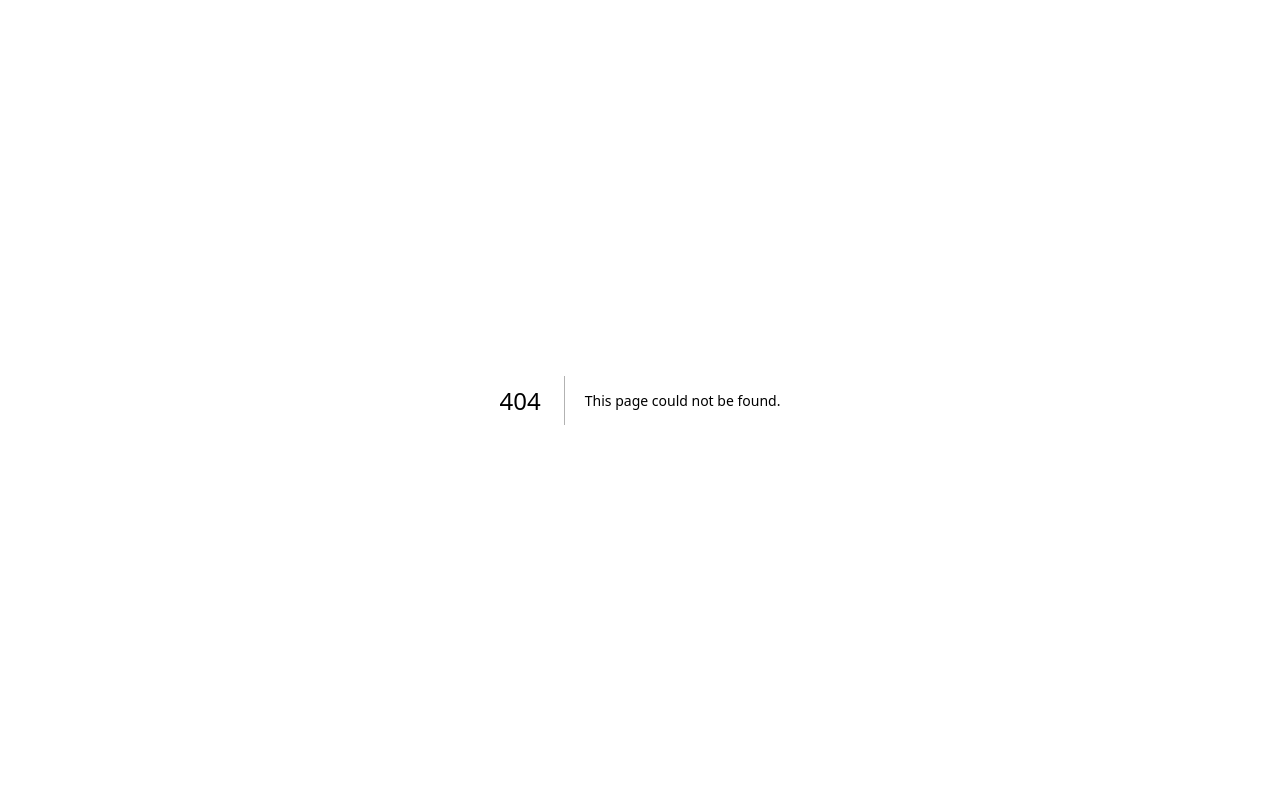
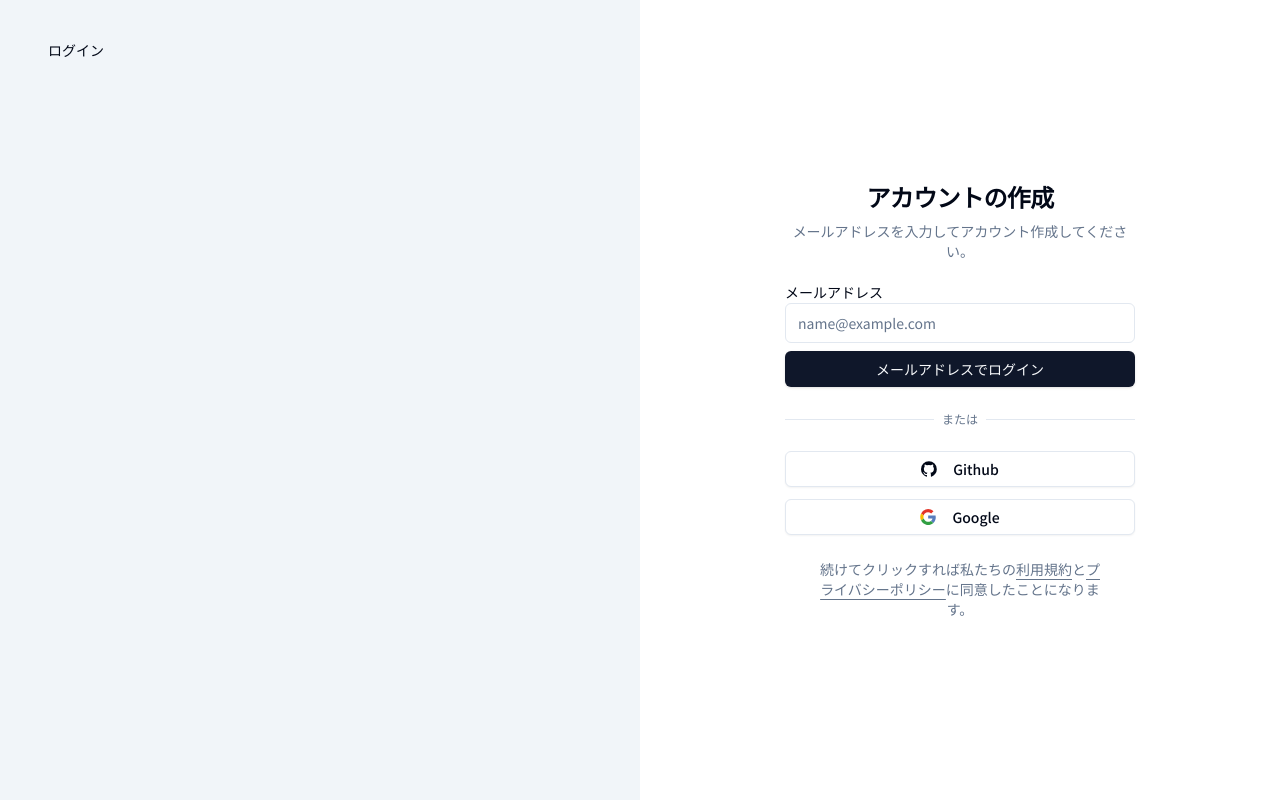
Before and after one commit to SI-Monxy/tech-blog-front, a Next.js app: page /register in a window 1280 px wide. Before the commit this address had no page. Built offline with nearby package versions, Linux system fonts and the light colour scheme.

Commit message:
新規登録ページ

```diff
--- /dev/null
+++ b/app/(auth)/register/page.tsx
@@ -0,0 +1,45 @@
+import { buttonVariants } from "@/components/ui/button";
+import UserAuthForm from "@/components/user-auth-form";
+import { cn } from "@/lib/utils";
+import Link from "next/link";
+
+export default function Register() {
+  return (
+    <div className="container grid flex-col lg:grid-cols-2 h-screen w-screen items-center justify-center lg:max-w-none lg:px-0">
+      <Link
+        href={"/login"}
+        className={cn(
+          buttonVariants({ variant: "ghost" }),
+          "absolute left-4 md:left-8 md:top-8"
+        )}
+      >
+        ログイン
+      </Link>
+      <div className="h-full bg-muted lg:block hidden" />
+      <div className="mx-auto w-full sm:w-[350px] flex flex-col justify-center space-y-6">
+        <div className="text-center space-y-2">
+          <h1 className="text-2xl font-semibold tracking-tight">
+            アカウントの作成
+          </h1>
+          <p className="text-sm text-muted-foreground">
+            メールアドレスを入力してアカウント作成してください。
+          </p>
+        </div>
+
+        <UserAuthForm />
+
+        <p className="text-muted-foreground px-8 text-center text-sm">
+          続けてクリックすれば私たちの
+          <Link href={"/terms"} className="underline underline-offset-4">
+            利用規約
+          </Link>
+          と
+          <Link href={"/privacy"} className="underline underline-offset-4">
+            プライバシーポリシー
+          </Link>
+          に同意したことになります。
+        </p>
+      </div>
+    </div>
+  );
+}
```
